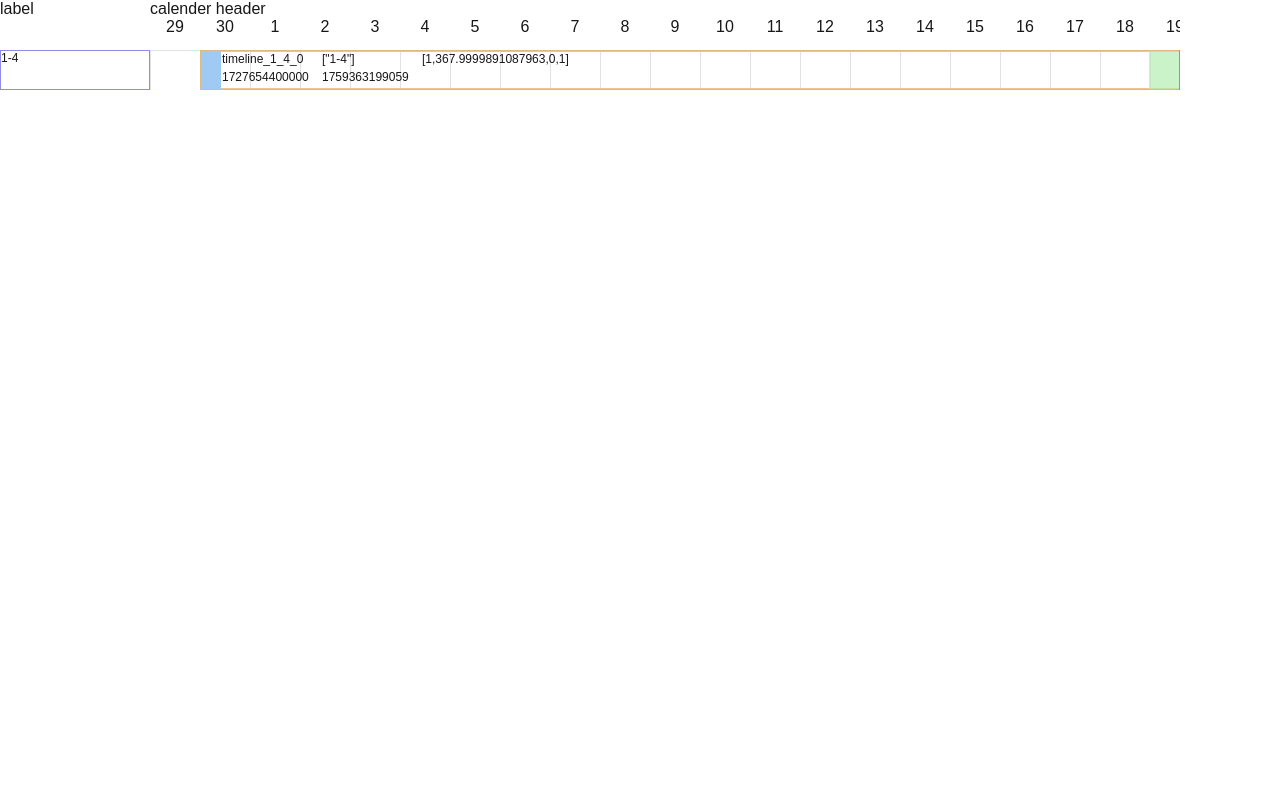
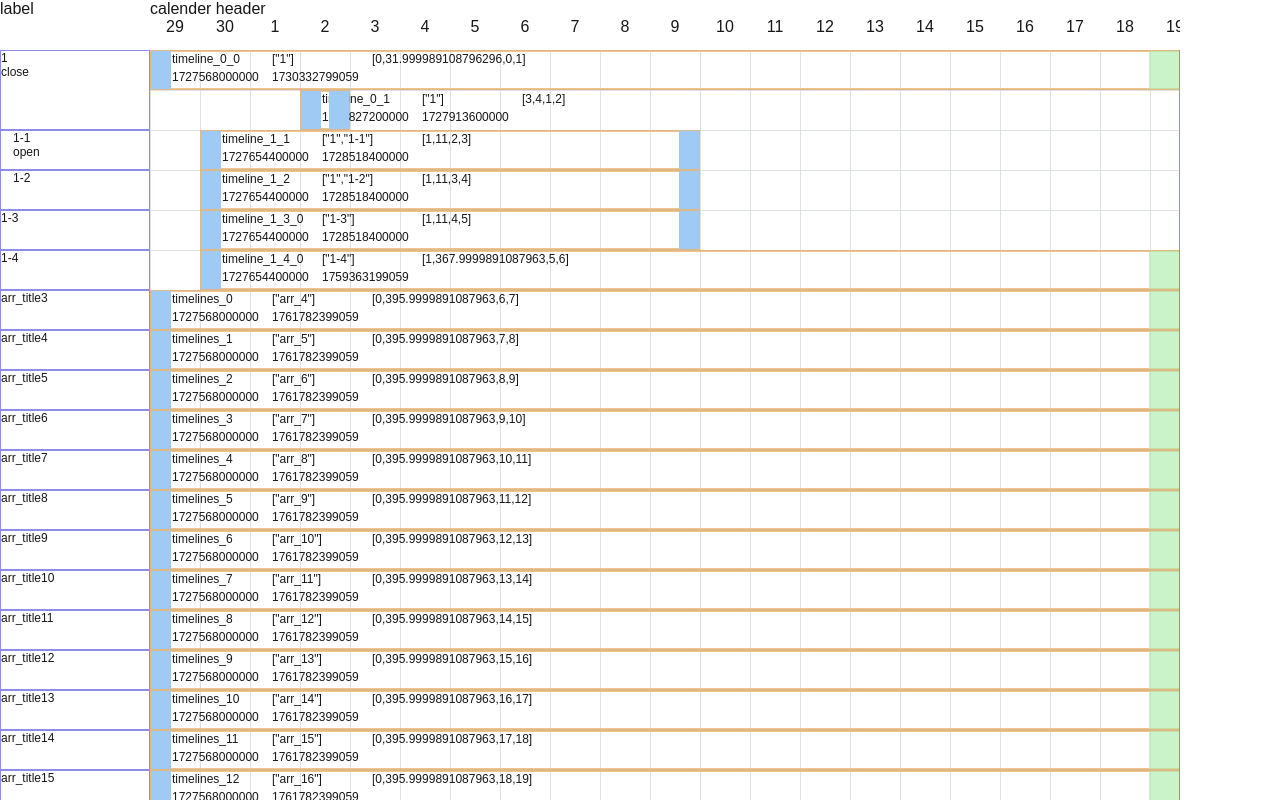
Before and after one commit to RM926/gantt, a Next.js app: page / in a window 1280 px wide. Built offline with nearby package versions, Linux system fonts and the light colour scheme.

Commit message:
feat: cell range

```diff
--- a/src/app/page.tsx
+++ b/src/app/page.tsx
@@ -8,9 +8,10 @@ import {
   TTimelineListCell,
 } from "@/app/sub";
 import { useEffect, useRef } from "react";
-import { loopTree } from "@/gantt/utils";
+import { loopTree, oneDayTimeStamp } from "@/gantt/utils";
 import MouseMoveStepTest from "./sub/MouseMove";
 import { TimelineCellContent } from "@/gantt/chart/timeline/cell/content";
+import Scroll from "./sub/Scroll";
 
 const Page = () => {
   const containerRef = useRef<HTMLDivElement | null>(null);
@@ -23,9 +24,6 @@ const Page = () => {
         dataSource: data,
         expandIds: ["1"],
         timeRange: ["2024/9/29", "2026/10/1"],
-        styles: {
-          cell: { width: 50, height: 40 },
-        },
         enhance: {
           timeline: {
             // cell: TTimelineListCell,
@@ -45,6 +43,7 @@ const Page = () => {
   return (
     <div>
       {/* <MouseMoveStepTest /> */}
+      {/* <Scroll /> */}
       <div
         ref={containerRef}
         style={{
--- /dev/null
+++ b/src/app/sub/Scroll.tsx
@@ -0,0 +1,56 @@
+import { useEffect } from "react";
+var ticking = false; // rAF 触发锁
+
+function Scroll() {
+  function onScroll() {
+    if (!ticking) {
+      requestAnimationFrame(realFunc);
+      ticking = true;
+    }
+  }
+
+  function realFunc() {
+    // do something...
+    const bars = document.querySelectorAll(".scroll_bar");
+    const { scrollLeft } = document.querySelector(".scroll_container")!;
+    // console.log(bar, scrollLeft);
+    Array.from(bars).forEach((bar) => {
+      (bar as HTMLElement).style.left = `${scrollLeft}px`;
+    });
+    ticking = false;
+  }
+
+  return (
+    <div
+      style={{
+        height: 300,
+        width: 400,
+        border: "1px solid red",
+        position: "relative",
+        overflow: "auto",
+      }}
+      className="scroll_container"
+      onScroll={onScroll}
+    >
+      <div style={{ border: "1px solid blue", width: 20000, height: 300 }}>
+        {new Array(30).fill(0).map((it, key) => {
+          return (
+            <div
+              key={key}
+              className="scroll_bar"
+              style={{
+                top: key * 10 + key,
+                width: 100,
+                position: "absolute",
+                background: "lightblue",
+                height: 10,
+              }}
+            ></div>
+          );
+        })}
+      </div>
+    </div>
+  );
+}
+
+export default Scroll;
--- a/src/gantt/constant.ts
+++ b/src/gantt/constant.ts
@@ -38,8 +38,8 @@ export const GanttTimelineCellRightDragClassName =
 
 export const BasicStyles = {
   cell: {
-    height: 50,
-    width: 150,
+    height: 40,
+    width: 50,
   },
   header: {
     height: 50,
--- a/src/gantt/data_source.ts
+++ b/src/gantt/data_source.ts
@@ -2,76 +2,76 @@ import { GanttSourceData } from "./index.d";
 import { getEndTime, getStartTime, oneDayTimeStamp } from "./utils/date";
 
 const data: GanttSourceData[] = [
-  // {
-  //   id: "1",
-  //   title: "1",
-  //   timelines: [
-  //     {
-  //       id: "timeline_0_0",
-  //       title: "timeline_0_0",
-  //       startTime: getStartTime(new Date("2024/9/29")),
-  //       endTime: getEndTime(new Date("2024/10/30")),
-  //     },
-  //     {
-  //       id: "timeline_0_1",
-  //       title: "timeline_0_1",
-  //       startTime: getStartTime(new Date("2024/10/2")),
-  //       endTime: getStartTime(new Date("2024/10/3")),
-  //     },
-  //   ],
-  //   children: [
-  //     {
-  //       id: "1-1",
-  //       title: "1-1",
-  //       timelines: [
-  //         {
-  //           id: "timeline_1_1",
-  //           title: "timeline_1_1",
-  //           startTime: getStartTime(new Date("2024/9/30")),
-  //           endTime: getStartTime(new Date("2024/10/10")),
-  //         },
-  //       ],
-  //       children: [
-  //         {
-  //           id: "1-1-1",
-  //           title: "1-1-1",
-  //           timelines: [
-  //             {
-  //               id: "timeline_1_1_1",
-  //               title: "timeline_1_1_1",
-  //               startTime: getStartTime(new Date("2024/9/30")),
-  //               endTime: getStartTime(new Date("2024/10/10")),
-  //             },
-  //           ],
-  //         },
-  //       ],
-  //     },
-  //     {
-  //       id: "1-2",
-  //       title: "1-2",
-  //       timelines: [
-  //         {
-  //           id: "timeline_1_2",
-  //           title: "timeline_1_2",
-  //           startTime: getStartTime(new Date("2024/9/30")),
-  //           endTime: getStartTime(new Date("2024/10/10")),
-  //         },
-  //       ],
-  //     },
-  //   ],
-  // },
-  // {
-  //   id: "1-3",
-  //   title: "1-3",
-  //   timelines: [
-  //     {
-  //       title: "timeline_1_3_0",
-  //       startTime: getStartTime(new Date("2024/9/30")),
-  //       endTime: getStartTime(new Date("2024/10/10")),
-  //       id: "timeline_1_3_0",
-  //     },
-  //   ],
-  // },
+  {
+    id: "1",
+    title: "1",
+    timelines: [
+      {
+        id: "timeline_0_0",
+        title: "timeline_0_0",
+        startTime: getStartTime(new Date("2024/9/29")),
+        endTime: getEndTime(new Date("2024/10/30")),
+      },
+      {
+        id: "timeline_0_1",
+        title: "timeline_0_1",
+        startTime: getStartTime(new Date("2024/10/2")),
+        endTime: getStartTime(new Date("2024/10/3")),
+      },
+    ],
+    children: [
+      {
+        id: "1-1",
+        title: "1-1",
+        timelines: [
+          {
+            id: "timeline_1_1",
+            title: "timeline_1_1",
+            startTime: getStartTime(new Date("2024/9/30")),
+            endTime: getStartTime(new Date("2024/10/10")),
+          },
+        ],
+        children: [
+          {
+            id: "1-1-1",
+            title: "1-1-1",
+            timelines: [
+              {
+                id: "timeline_1_1_1",
+                title: "timeline_1_1_1",
+                startTime: getStartTime(new Date("2024/9/30")),
+                endTime: getStartTime(new Date("2024/10/10")),
+              },
+            ],
+          },
+        ],
+      },
+      {
+        id: "1-2",
+        title: "1-2",
+        timelines: [
+          {
+            id: "timeline_1_2",
+            title: "timeline_1_2",
+            startTime: getStartTime(new Date("2024/9/30")),
+            endTime: getStartTime(new Date("2024/10/10")),
+          },
+        ],
+      },
+    ],
+  },
+  {
+    id: "1-3",
+    title: "1-3",
+    timelines: [
+      {
+        title: "timeline_1_3_0",
+        startTime: getStartTime(new Date("2024/9/30")),
+        endTime: getStartTime(new Date("2024/10/10")),
+        id: "timeline_1_3_0",
+      },
+    ],
+  },
   {
     id: "1-4",
     title: "1-4",
@@ -84,27 +84,27 @@ const data: GanttSourceData[] = [
       },
     ],
   },
-  // ...new Array(200).fill(0).map((d, i) => {
-  //   const ii = i % 20;
-  //   return {
-  //     id: `arr_${i + 4}`,
-  //     title: `arr_title${i + 3}`,
-  //     timelines: [
-  //       {
-  //         title: "title",
-  //         startTime: getStartTime(
-  //           // new Date("2024/9/29").getTime() + ii * oneDayTimeStamp
-  //           new Date("2024/9/29")
-  //         ),
-  //         endTime: getEndTime(
-  //           // new Date("2024/9/29").getTime() + (ii + 1) * oneDayTimeStamp
-  //           new Date("2025/10/29")
-  //         ),
-  //         id: `timelines_${i}`,
-  //       },
-  //     ],
-  //   };
-  // }),
+  ...new Array(200).fill(0).map((d, i) => {
+    const ii = i % 20;
+    return {
+      id: `arr_${i + 4}`,
+      title: `arr_title${i + 3}`,
+      timelines: [
+        {
+          title: "title",
+          startTime: getStartTime(
+            // new Date("2024/9/29").getTime() + ii * oneDayTimeStamp
+            new Date("2024/9/29")
+          ),
+          endTime: getEndTime(
+            // new Date("2024/9/29").getTime() + (ii + 1) * oneDayTimeStamp
+            new Date("2025/10/29")
+          ),
+          id: `timelines_${i}`,
+        },
+      ],
+    };
+  }),
   // {
   //   id: "last",
   //   title: "last",
--- a/src/gantt/index.ts
+++ b/src/gantt/index.ts
@@ -199,6 +199,7 @@ export class Gantt {
               dataSource: this.dataSource!,
               expandIds: this.expandIds,
             }),
+        cellGap: this.cellGap,
       })
     );
 
--- a/src/gantt/utils/merge.ts
+++ b/src/gantt/utils/merge.ts
@@ -112,8 +112,9 @@ export const getTimeRangeTime = (payload: {
 
 export const getTimestampLineByTimeRange = (payload: {
   timeRange: (number | Date | string)[];
+  cellGap: number;
 }) => {
-  const { timeRange } = payload;
+  const { timeRange, cellGap } = payload;
   if (timeRange?.length < 2) return [];
 
   const [start, end] = timeRange;
@@ -122,7 +123,7 @@ export const getTimestampLineByTimeRange = (payload: {
   const result = [startTimestamp];
   let accumulate = startTimestamp;
   while (accumulate < endTimestamp) {
-    accumulate = accumulate + oneDayTimeStamp;
+    accumulate = accumulate + cellGap;
     if (accumulate <= endTimestamp) {
       result.push(accumulate);
     }
```
